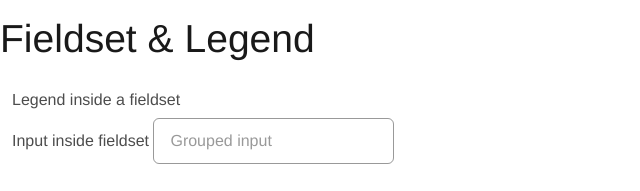
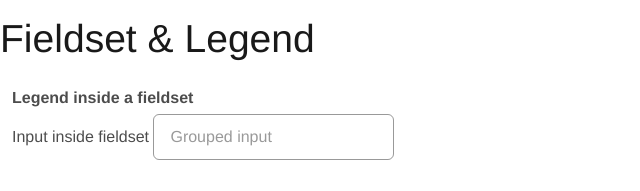
Before and after one commit to jurgengjoncari/default-styles, a website with bundled scripts: page index.html in a window 1280 px wide. Shown: the part 4532-4723 px from the top of the page, 0-640 px from the left. Built offline with nearby package versions, Linux system fonts and the light colour scheme.

Commit message:
style legend

```diff
--- a/components/dialog/floating-panel/appearance-settings/style.css
+++ b/components/dialog/floating-panel/appearance-settings/style.css
@@ -23,10 +23,6 @@
         margin: 0;
     }
 
-    .settings-panel__group > legend {
-        font-weight: var(--font-weight-bold);
-    }
-
     .settings-panel__item[data-default-styles-update][hidden] {
         display: none;
     }
--- a/components/form/fieldset/style.css
+++ b/components/form/fieldset/style.css
@@ -3,7 +3,17 @@
 
 
 @layer component {
-    fieldset {
+    /* fieldset {
+        border-width: var(--border-width-thin);
+        border-style: solid;
         border-color: var(--color-subtle);
+        border-radius: var(--radius-surface);
+    } */
+
+    legend {
+        color: var(--color);
+        font-size: var(--font-size-md);
+        font-weight: var(--font-weight-bold);
+        line-height: var(--line-height-tight);
     }
 }
```
